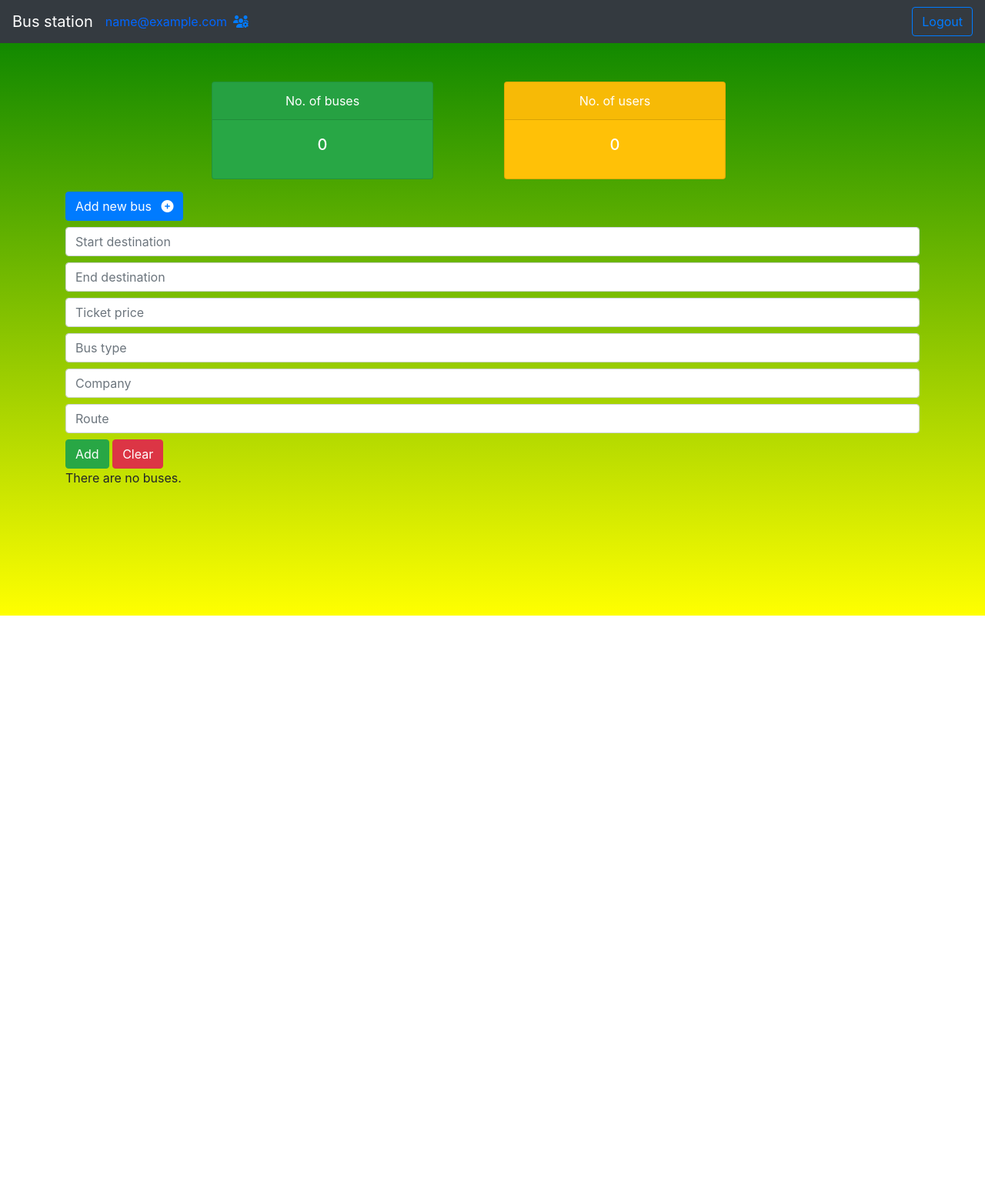
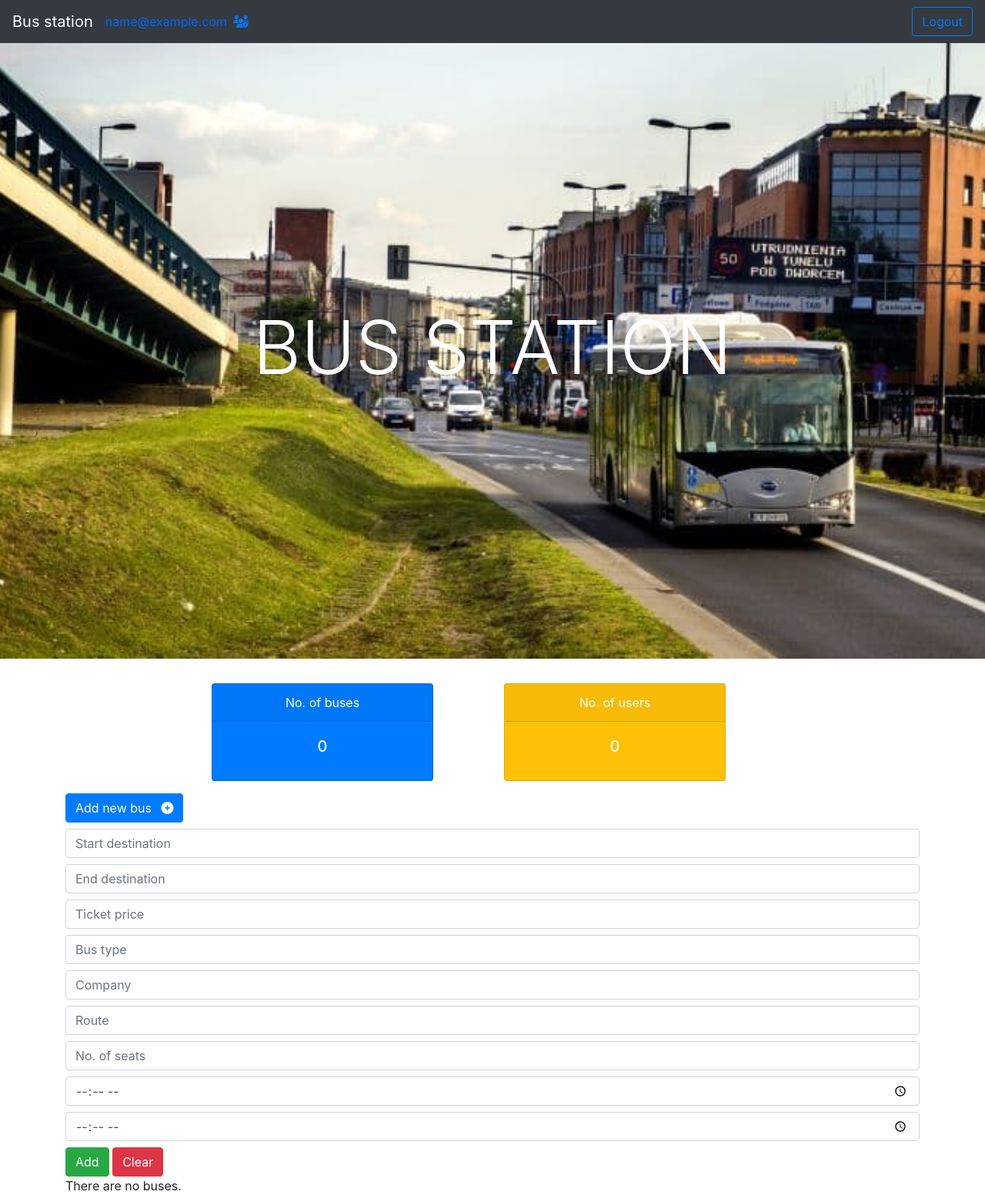
Before and after one commit to devAbu/busStation, a PHP site: page /admin.php in a window 1280 px wide, after a click on "Add new bus". Shown: the whole page at 77% size. Before the commit the page ends 800 px from the top, so only its background shows below. Run offline with PHP 8.4, Linux system fonts and the light colour scheme; the visitor is signed in with stand-in values (Sample User, id 1); data that the repository does not hold is empty; style sheets or scripts are compiled from the project's sources; some libraries are stand-ins or nearby versions.

Commit message:
juhu sat

```diff
--- a/admin.php
+++ b/admin.php
@@ -25,7 +25,7 @@ session_start();
 
 <body>
 
-    <nav class="navbar navbar-expand-lg navbar-dark bg-dark" style="margin-bottom: 50px">
+    <nav class="navbar navbar-expand-lg navbar-dark bg-dark">
         <a class="navbar-brand" href="admin.php">Bus station</a>
         <button class="navbar-toggler" type="button" data-toggle="collapse" data-target="#navbarSupportedContent" aria-controls="navbarSupportedContent" aria-expanded="false" aria-label="Toggle navigation">
             <span class="navbar-toggler-icon"></span>
@@ -46,6 +46,12 @@ session_start();
             </a>
         </div>
     </nav>
+
+    <section id="jumbotron" class="jumbotron jumbotron-fluid text-white d-flex justify-content-center align-items-center">
+        <div class="container text-center">
+            <h1 class="display-1 text-white text-uppercase">BUS STATION</h1>
+        </div>
+    </section>
 
     <div class="modal fade" id="changePass" tabindex="-1" role="dialog" aria-labelledby="exampleModalLabel" aria-hidden="true">
         <div class="modal-dialog" role="document">
@@ -84,7 +90,7 @@ session_start();
 
                     $count = $result->num_rows;
 
-                    echo '<div class="card text-white bg-success mb-3" style="max-width: 18rem;">
+                    echo '<div class="card text-white bg-primary mb-3" style="max-width: 18rem;">
   <div class="card-header text-center">No. of buses</div>
   <div class="card-body">
     <h5 class="card-title text-center">' . $count . '</h5>
@@ -130,6 +136,11 @@ session_start();
                         <input type="text" name="company" id="company" placeholder="Company" class="form-control my-2">
                         <input type="text" name="route" id="route" placeholder="Route" class="form-control mb-2">
 
+                        <input type="number" name="maxSeat" id="maxSeat" placeholder="No. of seats" class="form-control mb-2">
+
+                        <input type="time" name="departureTime" id="departureTime" class="form-control mb-2">
+                        <input type="time" name="arrivalTime" id="arrivalTime" class="form-control mb-2">
+
                         <button type="button" class="btn btn-success" id="newAddBtn">Add</button>
                         <button type="reset" class="btn btn-danger" id="newCancelBtn">Clear</button>
                     </form>
@@ -159,8 +170,10 @@ session_start();
                                             <li>Driving route: ' . $row['route'] . '</li>
                                             <li>Number of seats: ' . $row['maxSeat'] . '</li>
                                             <li>Price ticket: ' . $row['price'] . '</li>
+                                            <li>Departure time: ' . date_format(date_create($row['departureTime']), "H:i") . '</li>
+                                            <li>Arrival time: ' .  date_format(date_create($row['arrivalTime']), "H:i") . '</li>
                                         </ul>
-                                        <button class="btn btn-warning" id="remove" type="submit">Remove</button>
+                                        <button class="btn btn-danger" id="remove" type="submit">Remove</button>
                                         <button type="button" class=" btn btn-warning " data-toggle="collapse" data-target="#update' . $row["ID"] . '">Edit</button>
                                 </div>
                             </div>
--- a/bus/addNew.php
+++ b/bus/addNew.php
@@ -8,10 +8,13 @@ $price = $_REQUEST['price'];
 $busType = $_REQUEST['busType'];
 $company = $_REQUEST['company'];
 $route = $_REQUEST['route'];
+$maxSeat = $_REQUEST['maxSeat'];
+$departureTime = $_REQUEST['departureTime'];
+$arrivalTime = $_REQUEST['arrivalTime'];
 
 
 if ($_REQUEST['task'] == "new") {
-    $query = "INSERT INTO bus (`startDestination`, `endDestination`, `price`, `busType`, `company`, `route`) VALUES ('$startDestination','$endDestination', $price, '$busType', '$company', '$route')";
+    $query = "INSERT INTO bus (`startDestination`, `endDestination`, `price`, `busType`, `company`, `route`, `maxSeat`, `availableSeat`, `departureTime`, `arrivalTime`) VALUES ('$startDestination','$endDestination', $price, '$busType', '$company', '$route', $maxSeat, $maxSeat, '$departureTime', '$arrivalTime')";
 
     $response = @mysqli_query($dbc, $query);
     if ($response) {
--- a/css/style.css
+++ b/css/style.css
@@ -1,12 +1,13 @@
-html {
+.html {
     height: 100%;
 }
 
-body {
-    background-image: linear-gradient(to bottom, green, yellow);
+.jumbotron {
+    background-image: url('../images/bus1.jpg');
     background-size: cover;
-    background-repeat: no-repeat;
-    min-height: 100%;
+    background-position: center;
+    background-attachment: fixed;
+    min-height: 100vh;
 }
 
 .loginForm {
--- a/js/newBus.js
+++ b/js/newBus.js
@@ -6,6 +6,12 @@ $(document).ready(function () {
         var busType = $('#busType').val()
         var company = $('#company').val()
         var route = $('#route').val()
+        var maxSeat = $('#maxSeat').val()
+        var departureTime = $('#departureTime').val()
+        var arrivalTime = $('#arrivalTime').val()
+
+        console.log(departureTime)
+        console.log(arrivalTime)
 
         if (startDestination == "") {
             toastr.error("Please enter the start destination")
@@ -19,9 +25,17 @@ $(document).ready(function () {
             toastr.error("Please enter the company name")
         } else if (route == "") {
             toastr.error("Please enter the driving route")
+        } else if (maxSeat == "" || maxSeat ==0) {
+            toastr.error("Please enter number of seats")
+        } else if (departureTime =="") {
+            toastr.error("Please enter deparute time.")
+        } else if (arrivalTime =="") {
+            toastr.error("Please enter arrival time.")
+        } else if (arrivalTime == departureTime || arrivalTime < departureTime) {
+            toastr.warning("Please enter valid time")
         } else {
             $.ajax({
-                url: "bus/addNew.php?task=new&startDestination=" + startDestination + "&endDestination=" + endDestination + "&price=" + price + "&busType=" + busType + "&company=" + company + "&route=" + route,
+                url: "bus/addNew.php?task=new&startDestination=" + startDestination + "&endDestination=" + endDestination + "&price=" + price + "&busType=" + busType + "&company=" + company + "&route=" + route+ "&maxSeat=" + maxSeat + "&departureTime=" + departureTime + "&arrivalTime=" + arrivalTime,
                 success: function (data) {
                     if (data.indexOf('sent') > -1) {
                         toastr.success('New bus added successfully')
--- a/js/regValidation.js
+++ b/js/regValidation.js
@@ -4,6 +4,7 @@ $(document).ready(function () {
         var regEmail = $("#email").val()
         var regFullName = $("#fullName").val()
         var regPass = $("#password").val()
+        var repeatPass = $('#repeatPass').val()
 
         function validateEmail($regEmail) {
             var emailReg = /^([\w-\.]+@([\w-]+\.)+[\w-]{2,4})?$/;
@@ -18,6 +19,10 @@ $(document).ready(function () {
             toastr.error('Please enter your name')
         } else if (regPass == "") {
             toastr.error('Please enter your password')
+        } else if (repeatPass == "") {
+            toastr.error('Please re-enter your password')
+        } else if (regPass != repeatPass) {
+            toastr.warning('Passwords are not same')
         } else {
             $.ajax({
                 url: "sign/reg.php?task=register&email=" + regEmail + "&fullName=" + regFullName + "&password=" + regPass,
@@ -27,6 +32,7 @@ $(document).ready(function () {
                         $('#email').val("");
                         $('#fullName').val("");
                         $('#password').val("")
+                        $('#repeatPass').val("")
                     } else {
                         toastr.error('Email address already exists.');
                     }
--- a/register.html
+++ b/register.html
@@ -30,11 +30,12 @@
         <input type="email" placeholder="Email..." id="email" name="email" class="form-control mb-3" autofocus>
         <input type="text" placeholder="Full name..." id="fullName" name="fullName" class="form-control mb-3">
         <input type="password" placeholder="Password..." id="password" name="password" class="form-control mb-3">
+        <input type="password" placeholder="Confirm password..." id="repeatPass" name="repeatPass" class="form-control mb-3">
 
         <span class="loginRegTxt"><a href="index.html">Login <i class="fas fa-sign-in-alt ml-1"></i></a></span>
 
-        <button class="btn btn-secondary loginBtn" type="reset">Cancel <i class="far fa-times-circle ml-1"></i></button>
-        <button class="btn btn-success loginBtn mx-2 mt-md-0 mt-2 mt-sm-2" type="button" id="submitBtn">Login <i
+        <button class="btn btn-secondary loginBtn" type="reset">Reset <i class="far fa-times-circle ml-1"></i></button>
+        <button class="btn btn-success loginBtn mx-2 mt-md-0 mt-2 mt-sm-2" type="button" id="submitBtn">Register <i
                 class="fas fa-user-plus ml-1"></i></button>
     </form>
 
```
Also changed, not shown: images/bus1.jpg (added), images/bus2.jpg (added), images/bus3.jpg (added), images/bus4.jpg (added).
